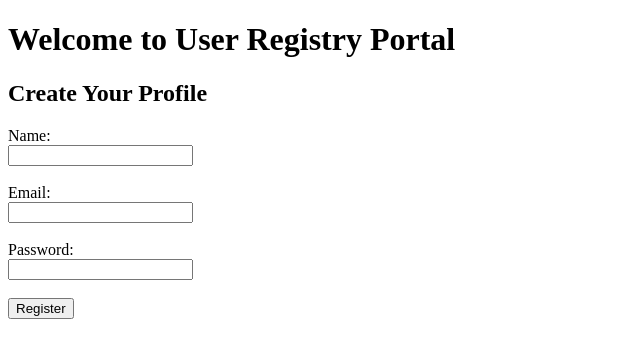
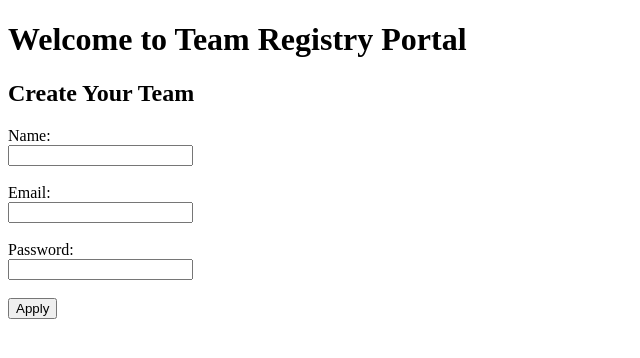
Before and after one commit to akhilsathyan07/nodejs-mongo-app1, a website: page views/index.html in a window 1280 px wide. Shown: the whole page, without its empty margins (0-640 px from the left). Drawn offline with Linux system fonts and the light colour scheme.

Commit message:
Update index.html

```diff
--- a/views/index.html
+++ b/views/index.html
@@ -3,11 +3,11 @@
 <head>
   <meta charset="UTF-8">
   <meta name="viewport" content="width=device-width, initial-scale=1.0">
-  <title>Create Your Profile</title>
+  <title>Create Your Team</title>
 </head>
 <body>
-  <h1>Welcome to User Registry Portal </h1>
-  <h2>Create Your Profile</h2>
+  <h1>Welcome to Team Registry Portal </h1>
+  <h2>Create Your Team</h2>
   <form action="/register" method="POST">
     <label for="name">Name:</label><br>
     <input type="text" id="name" name="name" required><br><br>
@@ -18,7 +18,7 @@
     <label for="password">Password:</label><br>
     <input type="password" id="password" name="password" required><br><br>
 
-    <button type="submit">Register</button>
+    <button type="submit">Apply</button>
   </form>
 </body>
 </html>
```
